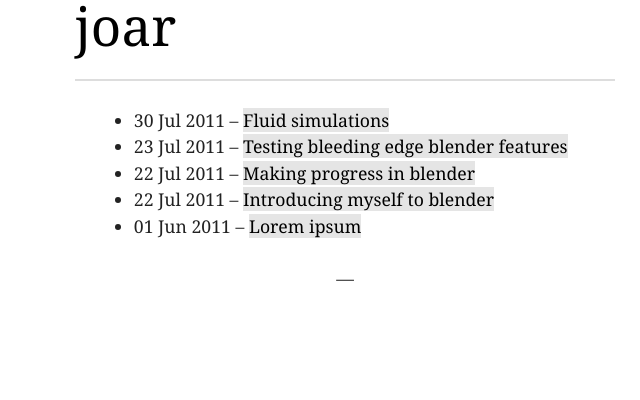
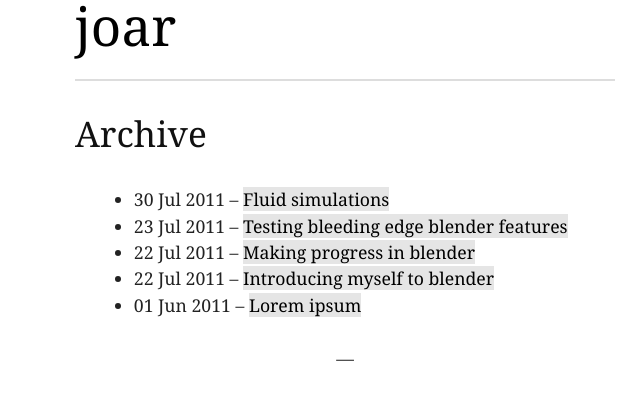
Before and after one commit to joar/jwandborg.github.com, a Jekyll site: the page built from archive.html, in a window 1280 px wide. Shown: the top 400 px of the page, without its empty margins (295-935 px from the left). Built offline with Jekyll 4.4.1, drawn with Linux system fonts in a browser that asks for light colours; nearby versions of some CDN libraries.

Commit message:
Added header, removed limit for archive page

```diff
--- a/archive.html
+++ b/archive.html
@@ -2,8 +2,9 @@
 layout: default
 title: Archive
 ---
+<h2>Archive</h2>
 <ul class="post-listing">
-  {% for post in site.posts limit: 7 %}
+  {% for post in site.posts %}
   <li><span class="post-listing-date">{{ post.date | date_to_string }}</span> &ndash; <a href="{{ post.url }}">{{ post.title }}</a></li>
   {% endfor %}
 </ul>
```
